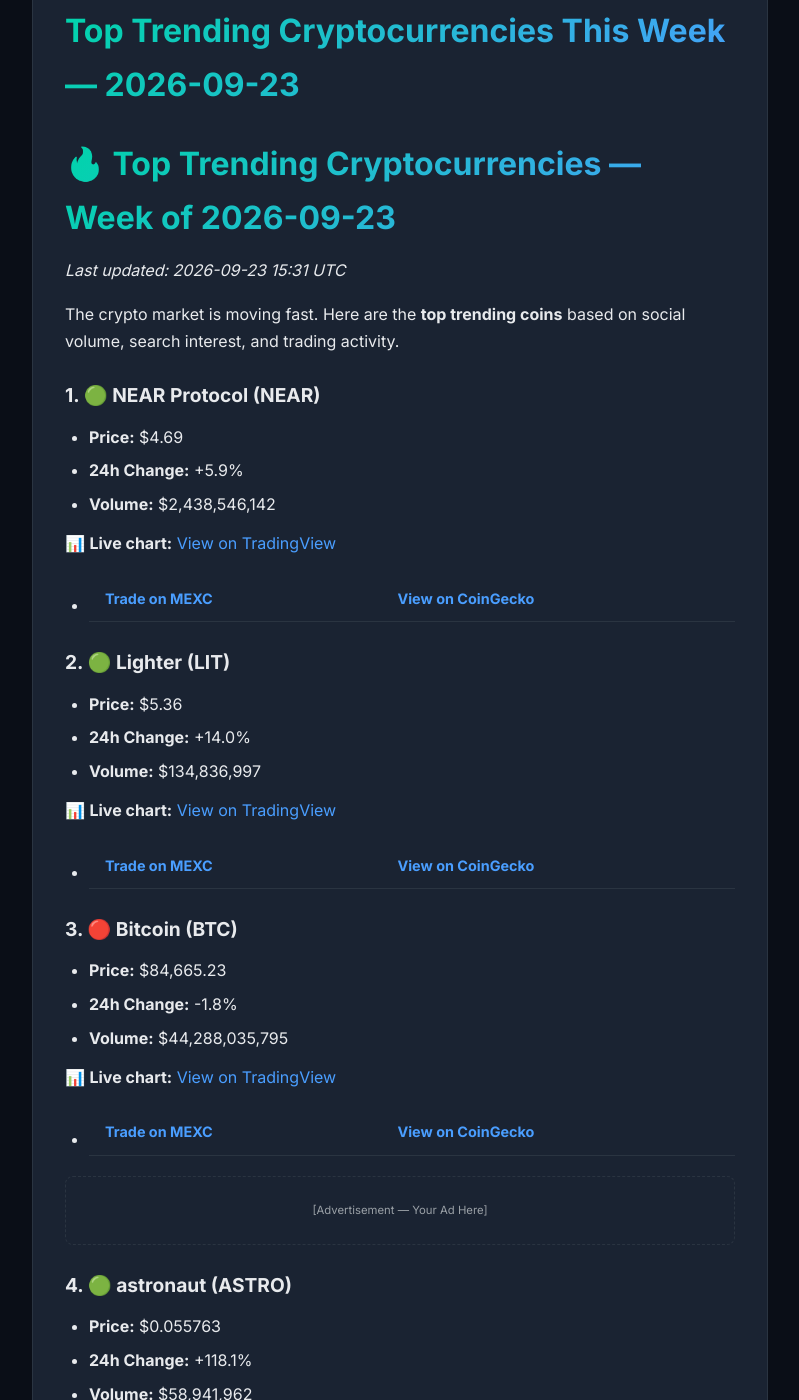
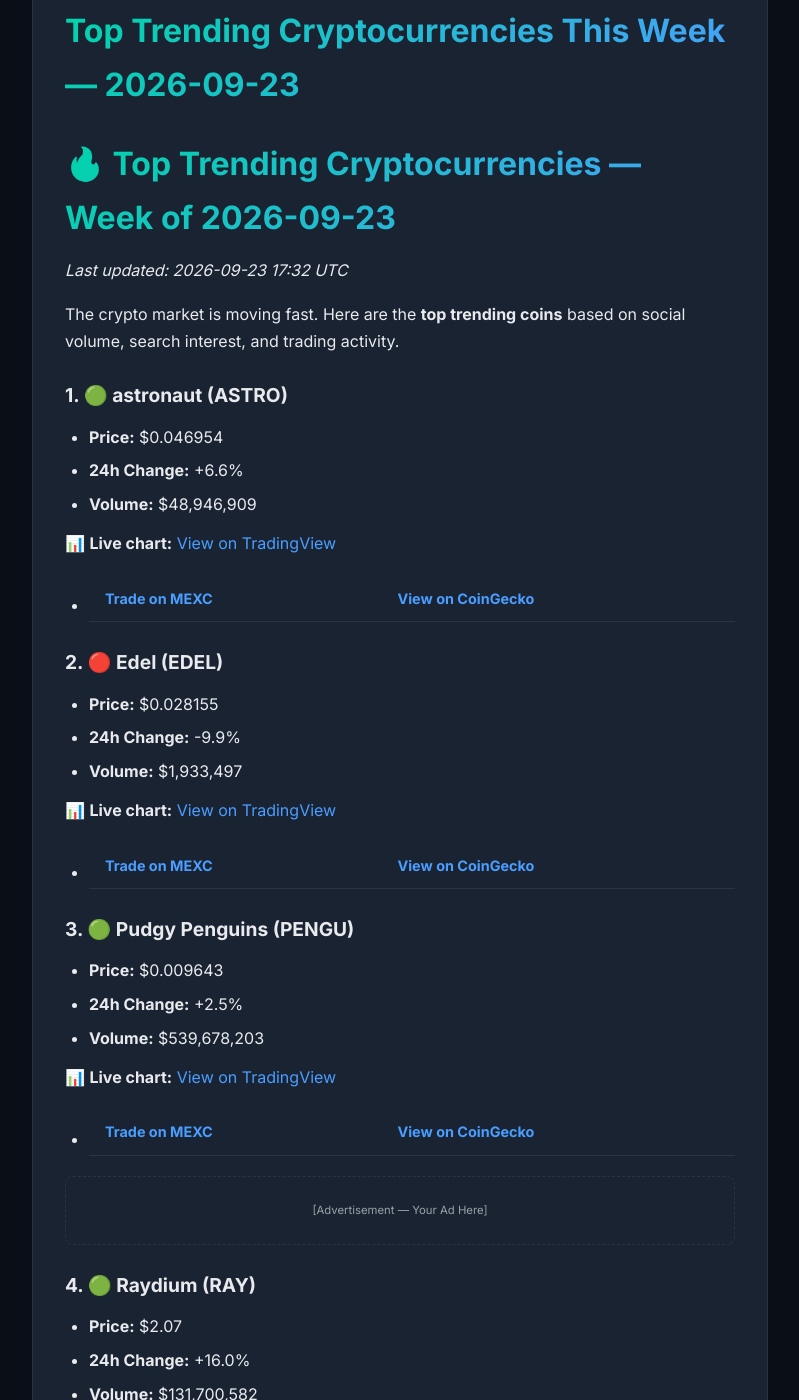
Before and after one commit to alexcipher-CRE/crypto-insights, a Jekyll site: the page built from _posts/2026-09-23-trending-coins.md, in a window 1280 px wide and 1400 px high, scrolled down 355 px. Shown: the whole window, without its empty margins (240-1039 px from the left). Built offline with Jekyll 4.4.1, drawn with Linux system fonts in a browser that asks for light colours; some of the changed text lies outside the part shown.

Commit message:
🚀 Auto-update: 14 posts

```diff
--- a/_posts/2026-09-23-trending-coins.md
+++ b/_posts/2026-09-23-trending-coins.md
@@ -6,64 +6,64 @@ tags: [crypto, trending, analysis]
 
 # 🔥 Top Trending Cryptocurrencies — Week of 2026-09-23
 
-*Last updated: 2026-09-23 15:31 UTC*
+*Last updated: 2026-09-23 17:32 UTC*
 
 The crypto market is moving fast. Here are the **top trending coins** based on social volume, search interest, and trading activity.
 
-### 1. 🟢 NEAR Protocol (NEAR)
+### 1. 🟢 astronaut (ASTRO)
 
-- **Price:** $4.69
-- **24h Change:** +5.9%
-- **Volume:** $2,438,546,142
+- **Price:** $0.046954
+- **24h Change:** +6.6%
+- **Volume:** $48,946,909
 
-📊 **Live chart:** [View on TradingView](https://www.tradingview.com/chart/?symbol=BINANCE:NEARUSDT)
+📊 **Live chart:** [View on TradingView](https://www.tradingview.com/chart/?symbol=BINANCE:ASTROUSDT)
 
-- **[Trade on MEXC](https://www.mexc.com/trade/NEAR_USDT?ref=YOUR_REF_ID)** | **[View on CoinGecko](https://www.coingecko.com/en/coins/near-protocol)**
+- **[Trade on MEXC](https://www.mexc.com/trade/ASTRO_USDT?ref=YOUR_REF_ID)** | **[View on CoinGecko](https://www.coingecko.com/en/coins/astronaut)**
 
-### 2. 🟢 Lighter (LIT)
+### 2. 🔴 Edel (EDEL)
 
-- **Price:** $5.36
-- **24h Change:** +14.0%
-- **Volume:** $134,836,997
+- **Price:** $0.028155
+- **24h Change:** -9.9%
+- **Volume:** $1,933,497
 
-📊 **Live chart:** [View on TradingView](https://www.tradingview.com/chart/?symbol=BINANCE:LITUSDT)
+📊 **Live chart:** [View on TradingView](https://www.tradingview.com/chart/?symbol=BINANCE:EDELUSDT)
 
-- **[Trade on MEXC](https://www.mexc.com/trade/LIT_USDT?ref=YOUR_REF_ID)** | **[View on CoinGecko](https://www.coingecko.com/en/coins/lighter)**
+- **[Trade on MEXC](https://www.mexc.com/trade/EDEL_USDT?ref=YOUR_REF_ID)** | **[View on CoinGecko](https://www.coingecko.com/en/coins/edel)**
 
-### 3. 🔴 Bitcoin (BTC)
+### 3. 🟢 Pudgy Penguins (PENGU)
 
-- **Price:** $84,665.23
-- **24h Change:** -1.8%
-- **Volume:** $44,288,035,795
+- **Price:** $0.009643
+- **24h Change:** +2.5%
+- **Volume:** $539,678,203
 
-📊 **Live chart:** [View on TradingView](https://www.tradingview.com/chart/?symbol=BINANCE:BTCUSDT)
+📊 **Live chart:** [View on TradingView](https://www.tradingview.com/chart/?symbol=BINANCE:PENGUUSDT)
 
-- **[Trade on MEXC](https://www.mexc.com/trade/BTC_USDT?ref=YOUR_REF_ID)** | **[View on CoinGecko](https://www.coingecko.com/en/coins/bitcoin)**
+- **[Trade on MEXC](https://www.mexc.com/trade/PENGU_USDT?ref=YOUR_REF_ID)** | **[View on CoinGecko](https://www.coingecko.com/en/coins/pudgy-penguins)**
 
 <!-- Ad Slot: Mid-Content Leaderboard -->
 <div class="ad-slot ad-leaderboard">
   <small>[Advertisement — Your Ad Here]</small>
 </div>
 
-### 4. 🟢 astronaut (ASTRO)
+### 4. 🟢 Raydium (RAY)
 
-- **Price:** $0.055763
-- **24h Change:** +118.1%
-- **Volume:** $58,941,962
+- **Price:** $2.07
+- **24h Change:** +16.0%
+- **Volume:** $131,700,582
 
-📊 **Live chart:** [View on TradingView](https://www.tradingview.com/chart/?symbol=BINANCE:ASTROUSDT)
+📊 **Live chart:** [View on TradingView](https://www.tradingview.com/chart/?symbol=BINANCE:RAYUSDT)
 
-- **[Trade on MEXC](https://www.mexc.com/trade/ASTRO_USDT?ref=YOUR_REF_ID)** | **[View on CoinGecko](https://www.coingecko.com/en/coins/astronaut)**
+- **[Trade on MEXC](https://www.mexc.com/trade/RAY_USDT?ref=YOUR_REF_ID)** | **[View on CoinGecko](https://www.coingecko.com/en/coins/raydium)**
 
-### 5. 🟢 Pudgy Penguins (PENGU)
+### 5. 🟢 Lighter (LIT)
 
-- **Price:** $0.009922
-- **24h Change:** +9.5%
-- **Volume:** $547,823,754
+- **Price:** $5.35
+- **24h Change:** +10.5%
+- **Volume:** $141,958,461
 
-📊 **Live chart:** [View on TradingView](https://www.tradingview.com/chart/?symbol=BINANCE:PENGUUSDT)
+📊 **Live chart:** [View on TradingView](https://www.tradingview.com/chart/?symbol=BINANCE:LITUSDT)
 
-- **[Trade on MEXC](https://www.mexc.com/trade/PENGU_USDT?ref=YOUR_REF_ID)** | **[View on CoinGecko](https://www.coingecko.com/en/coins/pudgy-penguins)**
+- **[Trade on MEXC](https://www.mexc.com/trade/LIT_USDT?ref=YOUR_REF_ID)** | **[View on CoinGecko](https://www.coingecko.com/en/coins/lighter)**
 
 ## 💡 How to Buy These Coins
 
```
Also changed, not shown: _posts/2026-09-23-defi-yields.md (+12 -12 lines), _posts/2026-09-23-how-to-buy-astronaut.md (added, +112 -0 lines), _posts/2026-09-23-market-movers.md (+5 -7 lines), _posts/index.md (+1 -1 lines), api/v1/market.json (+106 -106 lines).
